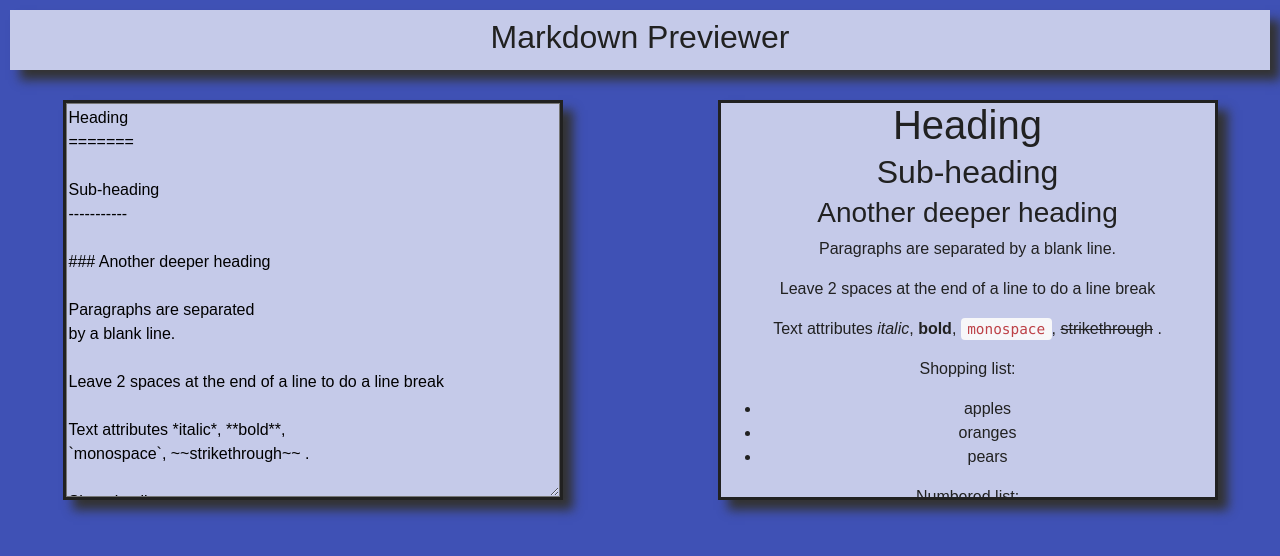
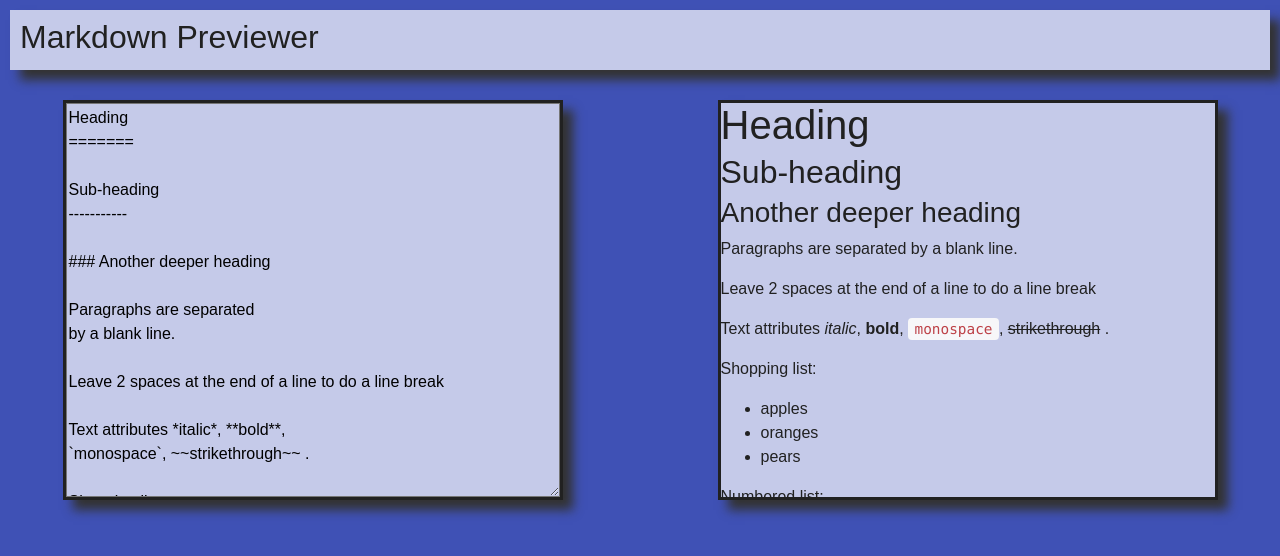
Before and after one commit to cryder9898/markdown-previewer, a React (Create React App) app: page / in a window 1280 px wide. Shown: the top 556 px of the page. Built offline with nearby package versions, Linux system fonts and the light colour scheme.

Commit message:
fixed output.js text formatting

```diff
--- a/src/App.js
+++ b/src/App.js
@@ -26,7 +26,7 @@ class App extends Component {
 
   render() {
     return (
-      <div className="App">
+      <div>
         <div className="App-header">
           <h2>Markdown Previewer</h2>
         </div>
--- a/src/sass/_app.sass
+++ b/src/sass/_app.sass
@@ -6,7 +6,6 @@
   margin: 0 auto
 
 .App-header
-  justify-content: space-around
   background-color: $primary-color-light
   margin: 10px
   height: 60px
```
